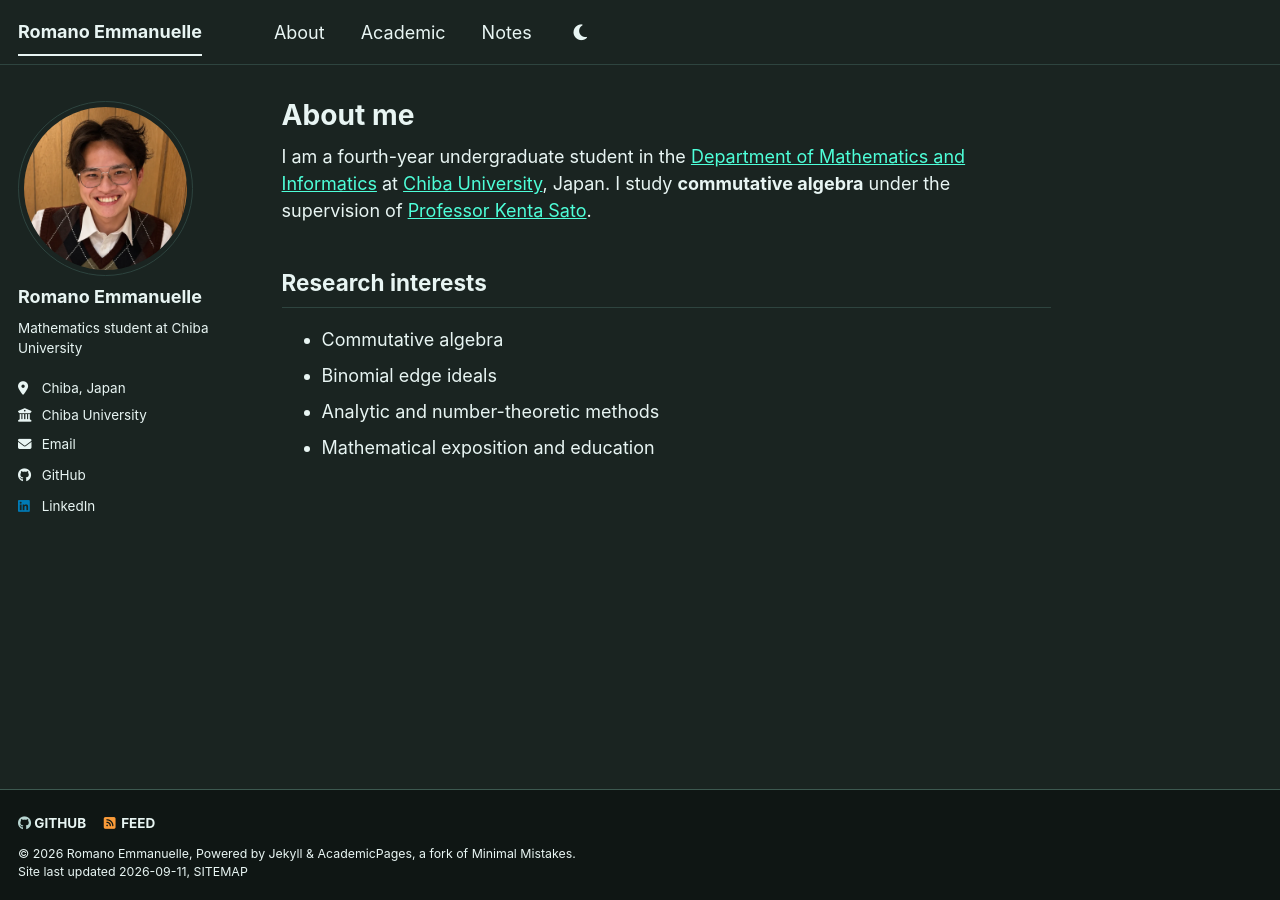
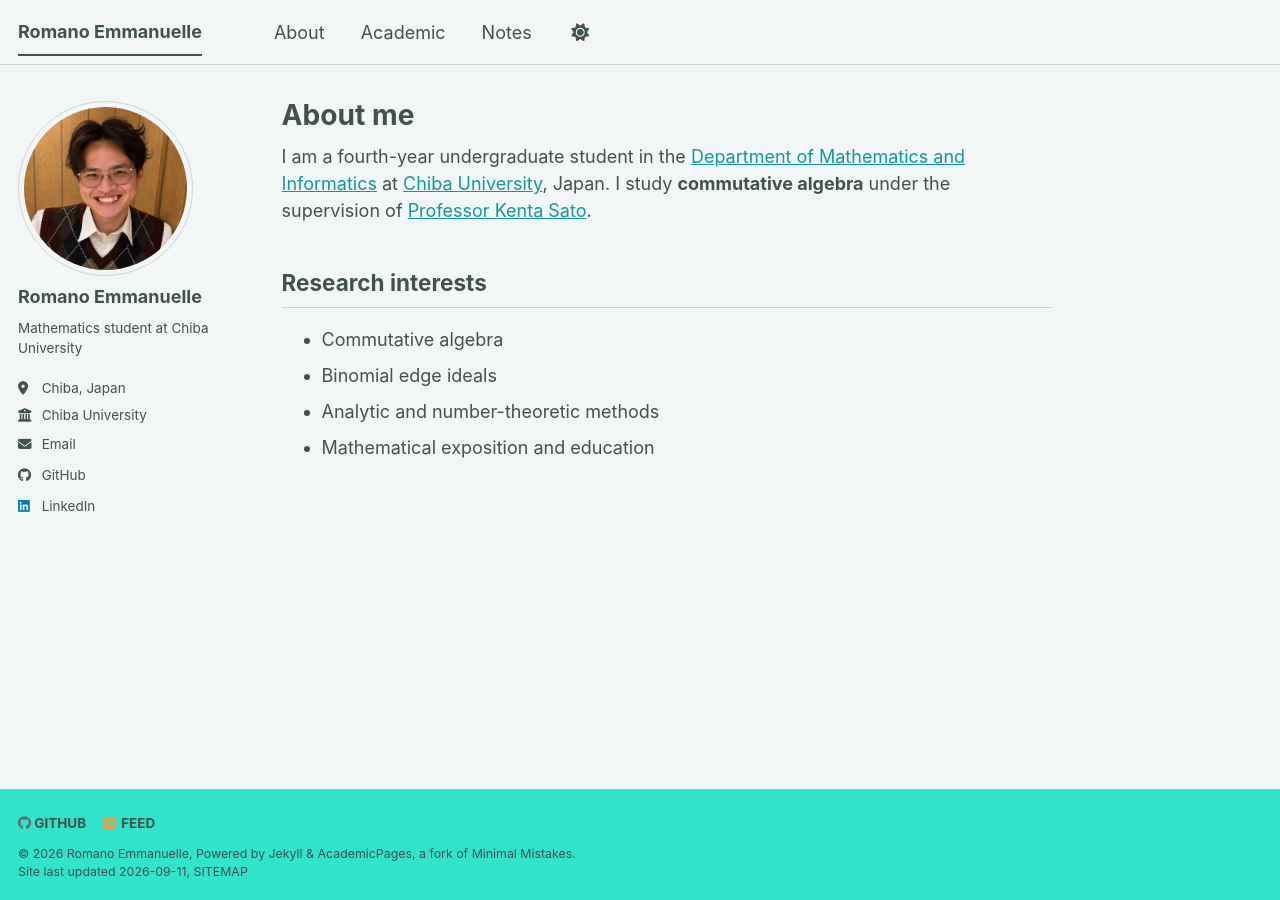
Before and after one commit to RomanoEmmanuelle/RomanoEmmanuelle.github.io, a Jekyll site: the page built from _pages/about.md, in a window 1280 px wide. Built offline with Jekyll 4.4.1, drawn with Linux system fonts in a browser that asks for light colours; a style sheet for code colours, icons or effects is not loaded.

Commit message:
Update _config.yml

```diff
--- a/_config.yml
+++ b/_config.yml
@@ -9,11 +9,11 @@
 # Basic Site Settings
 locale                   : "id-ID"
 site_theme               : "mint" # The available themes options are "default", "air", "sunrise", "mint", "dirt" and "contrast"
-default_theme            : "dark" # First-visit appearance; visitors can still switch themes
+default_theme            : "air" # First-visit appearance; visitors can still switch themes
 title                    : "Romano Emmanuelle"
 title_separator          : "-"
 name                     : &name "Romano Emmanuelle"
-description              : &description "Mathematics student at Chiba University working in commutative algebra"
+description              : &description "Undergraduate student at Chiba University"
 url                      : "https://romanoemmanuelle.github.io" # The base hostname & protocol for your site e.g. "https://[your GitHub username].github.io",
                                                            # or if you already have some other page hosted on Github then use "https://[your GitHub username].github.io/[Your Repo Name]"
 baseurl                  : "" # the subpath of your site, e.g. "/blog"
```
